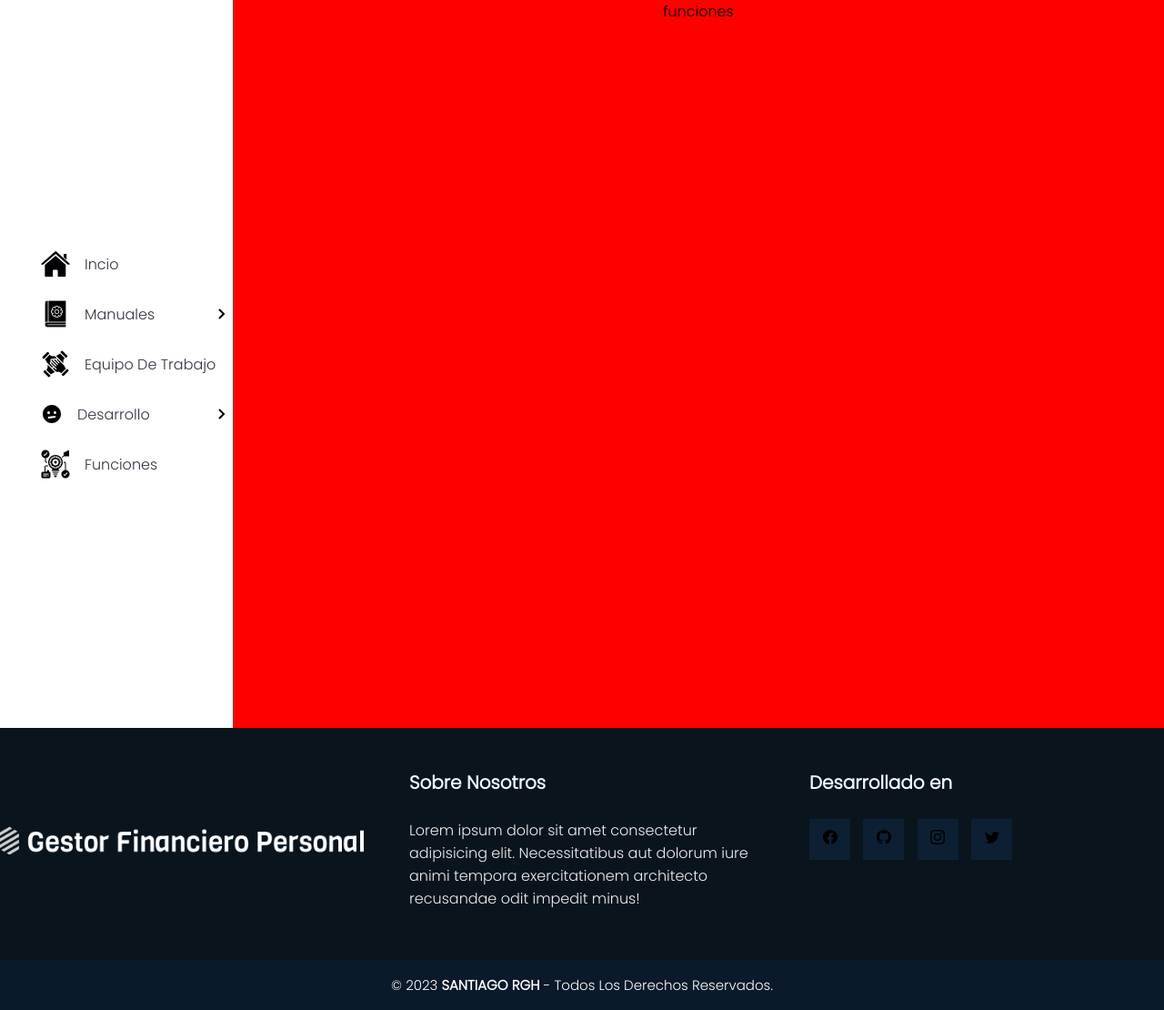
After one commit to santyrgh/pagina-gfp, a CodeIgniter 4 app: the page made by app/Views/contenido/funciones.php in a window 1280 px wide. The commit adds this page. Shown: the whole page at 91% size. Run offline with PHP 8.4 and a stand-in for CodeIgniter, Linux system fonts and the light colour scheme; the template is opened without the code that fills it, so the values that code supplies are empty; some libraries are stand-ins or nearby versions.

Commit message:
revicion de rutas

```diff
--- a/app/Config/App.php
+++ b/app/Config/App.php
@@ -17,7 +17,7 @@ class App extends BaseConfig
      *
      *    http://example.com/
      */
-    public string $baseURL = 'http://localhost/pagina-gfp';
+    public string $baseURL = 'http://localhost/pagina-gfp/';
 
     /**
      * Allowed Hostnames in the Site URL other than the hostname in the baseURL.
--- a/app/Views/componentes/navbar.php
+++ b/app/Views/componentes/navbar.php
@@ -23,7 +23,7 @@
             <li class="list__item">
                 <div class="list__button">
                     <img src="icons/inicio.png" class="list__img" >
-                    <a href="#" class="nav__link">Incio</a>
+                    <a href="<?= base_url('index')?>" class="nav__link">Incio</a>
                 </div>
             </li>
                     <!--------------------opcion 2 --------------------------->
@@ -74,7 +74,8 @@
                     <li class="list__item">
                 <div class="list__button">
                     <img src="icons/funciones.png" class="list__img" >
-                    <a href="#" class="nav__link">Funciones</a>
+                    <a href="<?= base_url('funciones')?>" class="nav__link">Funciones</a>
+
                 </div>
             </li>
 
--- /dev/null
+++ b/app/Views/contenido/funciones.php
@@ -0,0 +1,31 @@
+<!DOCTYPE html>
+<html lang="en">
+<head>
+    <meta charset="UTF-8">
+    <meta http-equiv="X-UA-Compatible" content="IE=edge">
+    <meta name="viewport" content="width=device-width, initial-scale=1.0">
+    <link rel="stylesheet" href="<?= base_url('public/css/contenido/funciones.css') ?>">
+
+    <title>Funciones</title>
+</head>
+<body>
+<div class="prin">
+            <!-- navbar -->
+            <div class="navbar__container">
+                <?= view('componentes/navbar')?>
+            </div>
+            <!-- contenido -->
+            <div class="title">
+                funciones
+            </div>
+
+        </div>
+
+        <!-- footer -->
+        <div class="footer_container">
+            <?= view('componentes/footer')?>
+        </div>
+    </div>
+
+</body>
+</html>
--- /dev/null
+++ b/public/css/contenido/funciones.css
@@ -0,0 +1,38 @@
+@import url('https://fonts.googleapis.com/css2?family=Poppins:ital,wght@0,300;1,400&display=swap');
+
+*{
+    padding: 0;
+    margin: 0;
+    box-sizing: border-box;
+}
+
+body{
+    /* background: #ebeaef; */
+    font-family: 'Poppins', sans-serif;
+}
+
+.title{
+    background-color: rgb(255, 0, 0);
+
+}
+
+/* ubicacion de contnedores */
+.prin {
+    display: flex;
+    width: 100%;
+    height: 100%;
+}
+
+.navbar__container {
+    width: 20%;
+    text-align: center;
+}
+.title {
+    width: 80%;
+    text-align: center;
+}
+
+.footer_container {
+    width: 100%;
+    height: 20vh;
+}
```
Also changed, not shown: app/Config/Routes.php (+9 -5 lines), public/css/contenido/manual_t.css (deleted), 1 other file.
